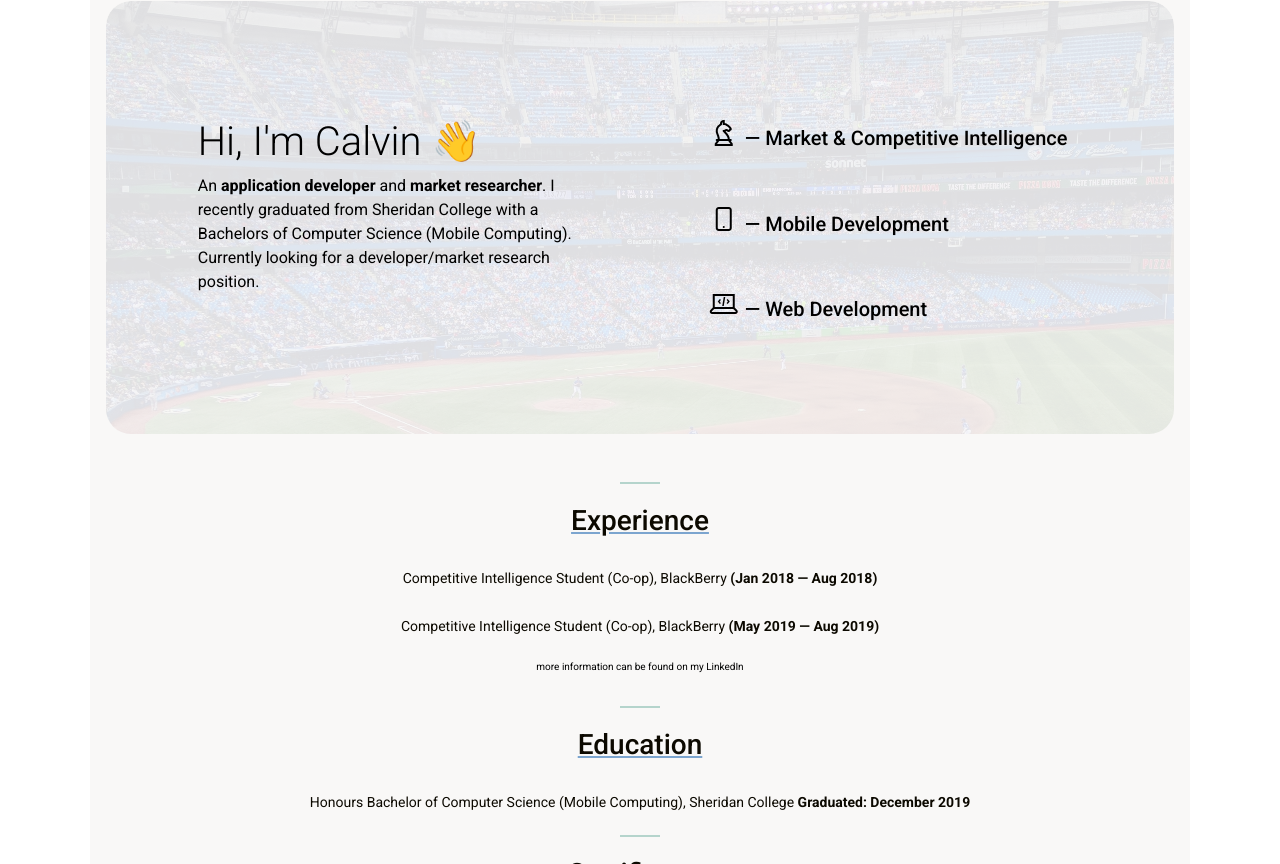
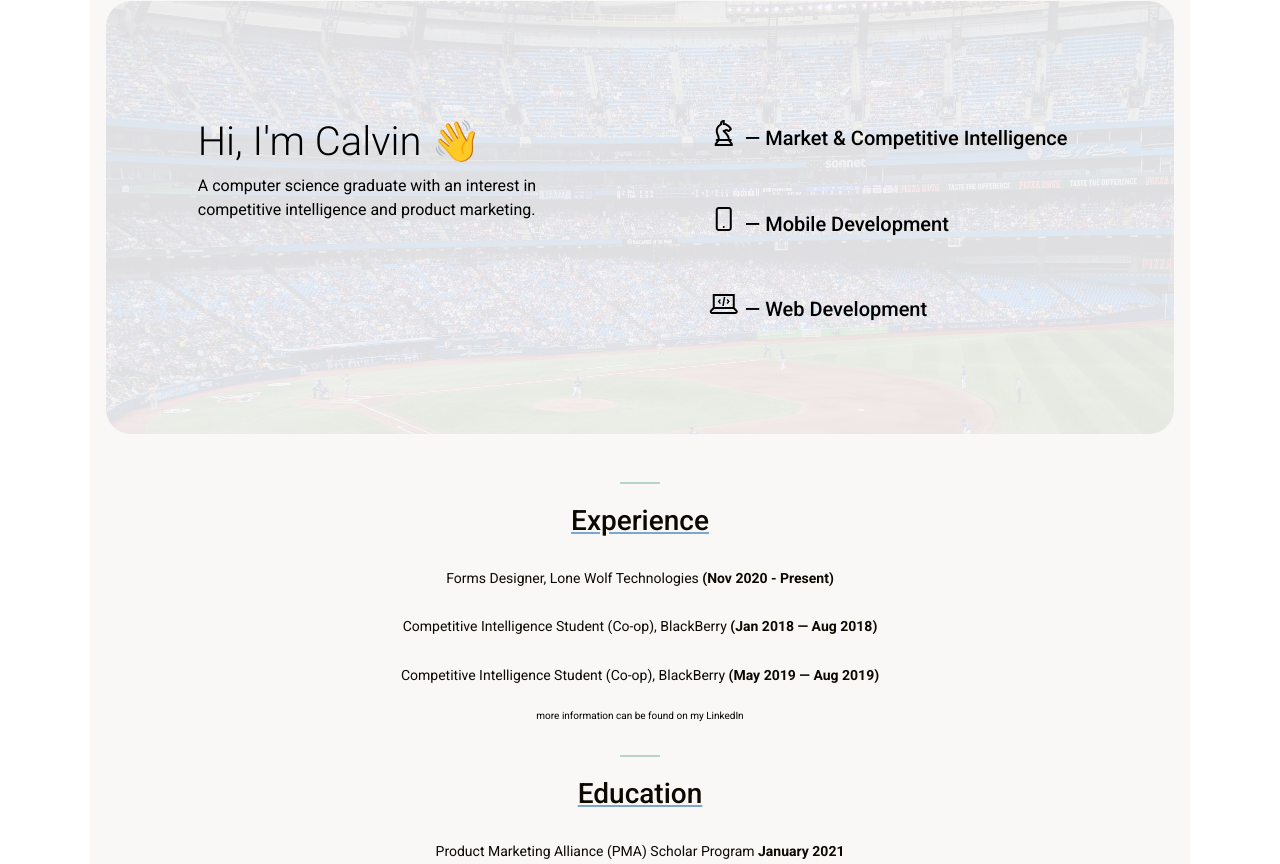
Before and after one commit to Ceelai/Ceelai.github.io, a plain HTML site: page index.html in a window 1280 px wide. Shown: the part 58-922 px from the top of the page. Drawn offline with nearby package versions, Linux system fonts and the light colour scheme; files whose address does not match are found by name.

Commit message:
Update index.html

```diff
--- a/index.html
+++ b/index.html
@@ -52,9 +52,7 @@
                 <div class="row">
                     <div id="about" class="col-6 text-left flex-column">
                         <h1 id="greeting" class="display-4">Hi, I'm Calvin 👋</h1>
-                        <p>An <b>application developer</b> and <b>market researcher</b>. I recently graduated from
-                            Sheridan College with a Bachelors of Computer Science (Mobile Computing). Currently
-                            looking for a developer/market research position.</p>
+                        <p>A computer science graduate with an interest in competitive intelligence and product marketing.</p>
                     </div>
                     <div class="col">
                         <div class="row">
@@ -82,6 +80,8 @@
                 <div class="row">
                     <div class="col">
                         <h3 id="title-area" class="text-center">Experience</h3>
+                        <h3 id="information" class="text-center pt-4">Forms Designer, Lone Wolf Technologies
+                            <b>(Nov 2020 - Present)</b></h3>
                         <h3 id="information" class="text-center pt-4">Competitive Intelligence Student (Co-op),
                             BlackBerry
                             <b>(Jan 2018 — Aug 2018)</b></h3>
@@ -96,6 +96,8 @@
                 <div class="row">
                     <div class="col">
                         <h3 id="title-area" class="text-center">Education</h3>
+                        <h3 id="information" class="text-center pt-4">Product Marketing Alliance (PMA) Scholar Program
+                            <b>January 2021</b></h3>
                         <h3 id="information" class="text-center pt-4">Honours Bachelor of Computer Science (Mobile
                             Computing),
                             Sheridan College <b>Graduated: December 2019</b></h3>
```
